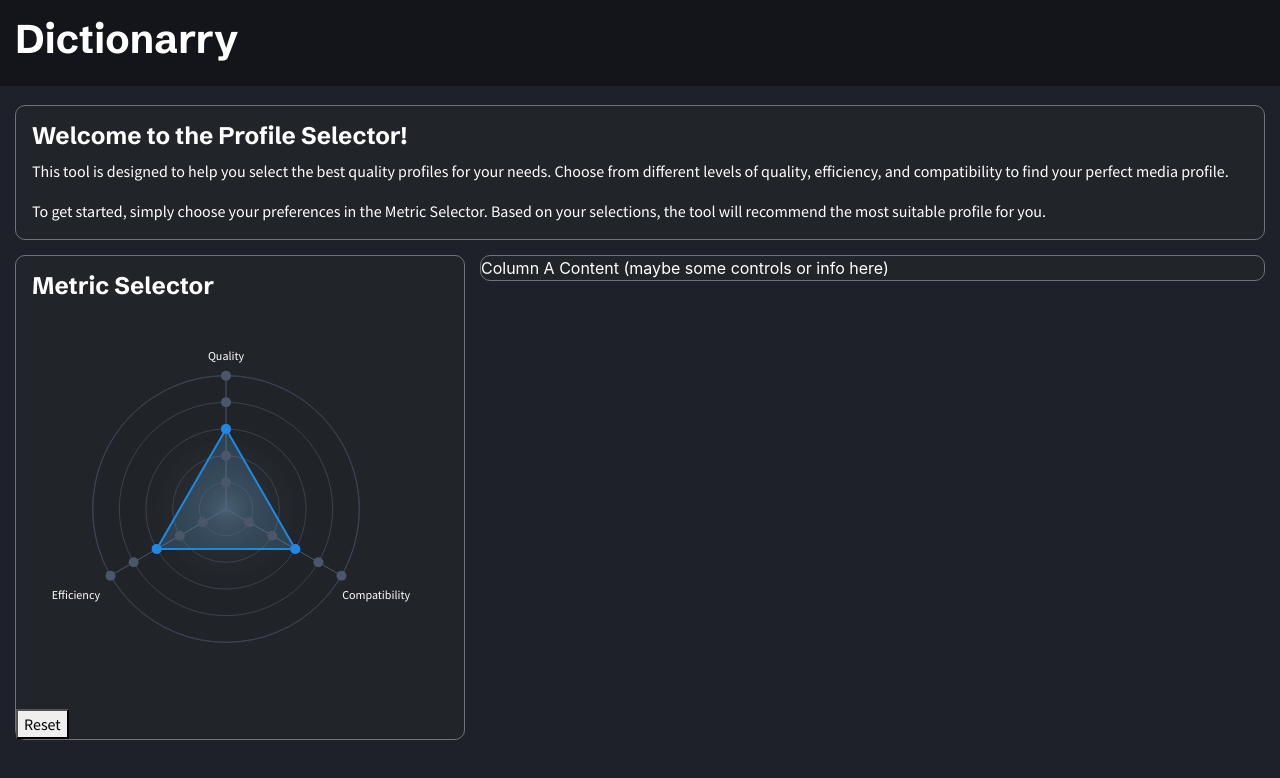
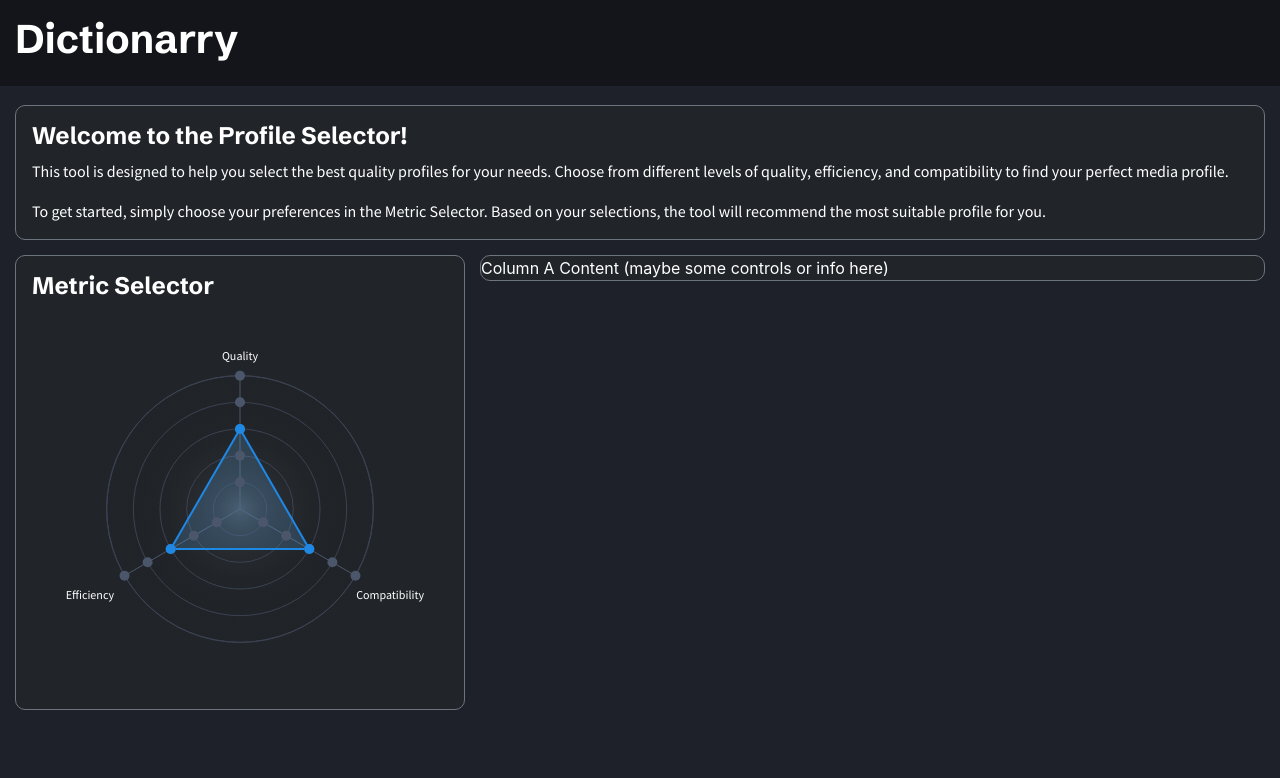
Before and after one commit to Dictionarry-Hub/website, a React (Create React App) app: page / in a window 1280 px wide. Shown: the top 778 px of the page. Built offline with nearby package versions, Linux system fonts and the light colour scheme.

Commit message:
del. Removed reset button

```diff
--- a/src/RadarChart.js
+++ b/src/RadarChart.js
@@ -1,4 +1,4 @@
-import React, { useRef, useState } from 'react';
+import React, { useRef } from 'react';
 import * as d3 from 'd3';
 import './RadarChart.css';
 
@@ -18,13 +18,6 @@ const combinationMatrix = [
 ];
 
 const RadarChart = ({ data, onDataChange }) => {
-    const [availableLevels, setAvailableLevels] = useState({
-        Quality: [1, 2, 3, 4, 5],
-        Compatibility: [1, 2, 3, 4, 5],
-        Efficiency: [1, 2, 3, 4, 5]
-    });
-
-    const [selectionOrder, setSelectionOrder] = useState([]);
 
     const levels = [1, 2, 3, 4, 5, 6];
 
@@ -114,16 +107,6 @@ const RadarChart = ({ data, onDataChange }) => {
         }
 
         return updatedData;
-    };
-
-    const handleReset = () => {
-        const resetData = [
-            { axis: 'Quality', value: 3 },
-            { axis: 'Compatibility', value: 3 },
-            { axis: 'Efficiency', value: 3 }
-        ];
-
-        onDataChange(resetData);
     };
 
     return (
@@ -260,7 +243,6 @@ const RadarChart = ({ data, onDataChange }) => {
                     ))}
                 </g>
             </svg>
-            <button onClick={handleReset}>Reset</button>
         </div>
     );
 };
```
